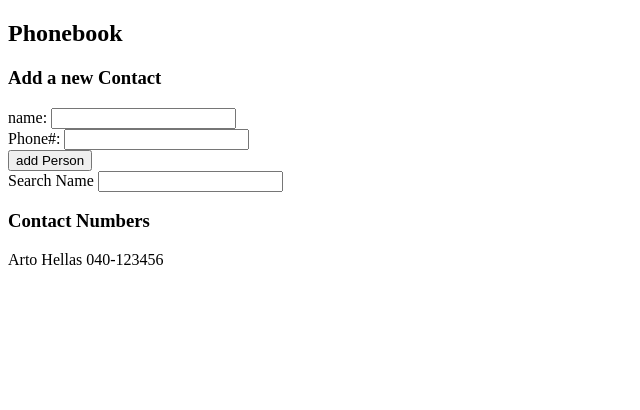
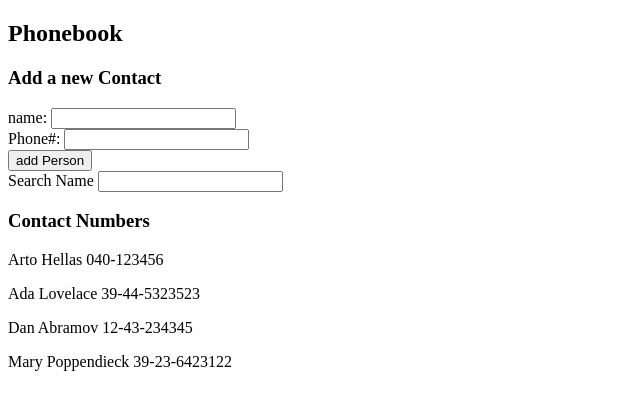
Before and after one commit to tparanidharan/part1, a React (Create React App) app: page / in a window 1280 px wide. Shown: the top 410 px of the page, without its empty margins (0-640 px from the left). Built offline with nearby package versions, Linux system fonts and the light colour scheme; data requests are answered from the project's data file.

Commit message:
after effects

```diff
--- a/db.json
+++ b/db.json
@@ -1,22 +1,24 @@
 {
-  "notes": [
+  "persons":[
     {
-      "id": 1,
-      "content": "HTML is easy",
-      "date": "2019-05-30T17:30:31.098Z",
-      "important": true
+      "name": "Arto Hellas",
+      "number": "040-123456",
+      "id": 1
     },
     {
-      "id": 2,
-      "content": "Browser can execute only JavaScript",
-      "date": "2019-05-30T18:39:34.091Z",
-      "important": false
+      "name": "Ada Lovelace",
+      "number": "39-44-5323523",
+      "id": 2
     },
     {
-      "id": 3,
-      "content": "GET and POST are the most important methods of HTTP protocol",
-      "date": "2019-05-30T19:20:14.298Z",
-      "important": true
+      "name": "Dan Abramov",
+      "number": "12-43-234345",
+      "id": 3
+    },
+    {
+      "name": "Mary Poppendieck",
+      "number": "39-23-6423122",
+      "id": 4
     }
   ]
 }
--- a/package.json
+++ b/package.json
@@ -6,6 +6,7 @@
     "@testing-library/jest-dom": "^5.13.0",
     "@testing-library/react": "^11.2.7",
     "@testing-library/user-event": "^12.8.3",
+    "axios": "^0.21.1",
     "react": "^17.0.2",
     "react-dom": "^17.0.2",
     "react-scripts": "4.0.3",
@@ -15,7 +16,8 @@
     "start": "react-scripts start",
     "build": "react-scripts build",
     "test": "react-scripts test",
-    "eject": "react-scripts eject"
+    "eject": "react-scripts eject",
+    "server": "json-server -p3001 --watch db.json"
   },
   "eslintConfig": {
     "extends": [
--- a/src/App.js
+++ b/src/App.js
@@ -1,15 +1,25 @@
-import React, { useState } from 'react'
+import React, { useState, useEffect } from 'react'
+import axios from 'axios'
 import PersonForm from './components/PersonForm'
 import DisplayContact from './components/DisplayContact'
 import SearchNamePart from './components/SearchNamePart'
 
 const App = () => {
-  const [ persons, setPersons ] = useState([
-    { name: 'Arto Hellas', number: '040-123456' }
-  ])
+  const [ persons, setPersons ] = useState([])
   const [ newName, setNewName ] = useState('')
   const [ newPhoneno, setnewPhoneno ] = useState('')
   const [ searchName, setSearchName] = useState('')
+
+  useEffect(() => {
+     console.log('effect')
+     axios
+       .get('http://localhost:3001/persons')
+       .then(response => {
+         console.log('promise fulfilled')
+         setPersons(response.data)
+       })
+   }, [])
+   console.log('render', persons.length, 'persons')
 
   const addPerson = (event) => {
       event.preventDefault()
```
